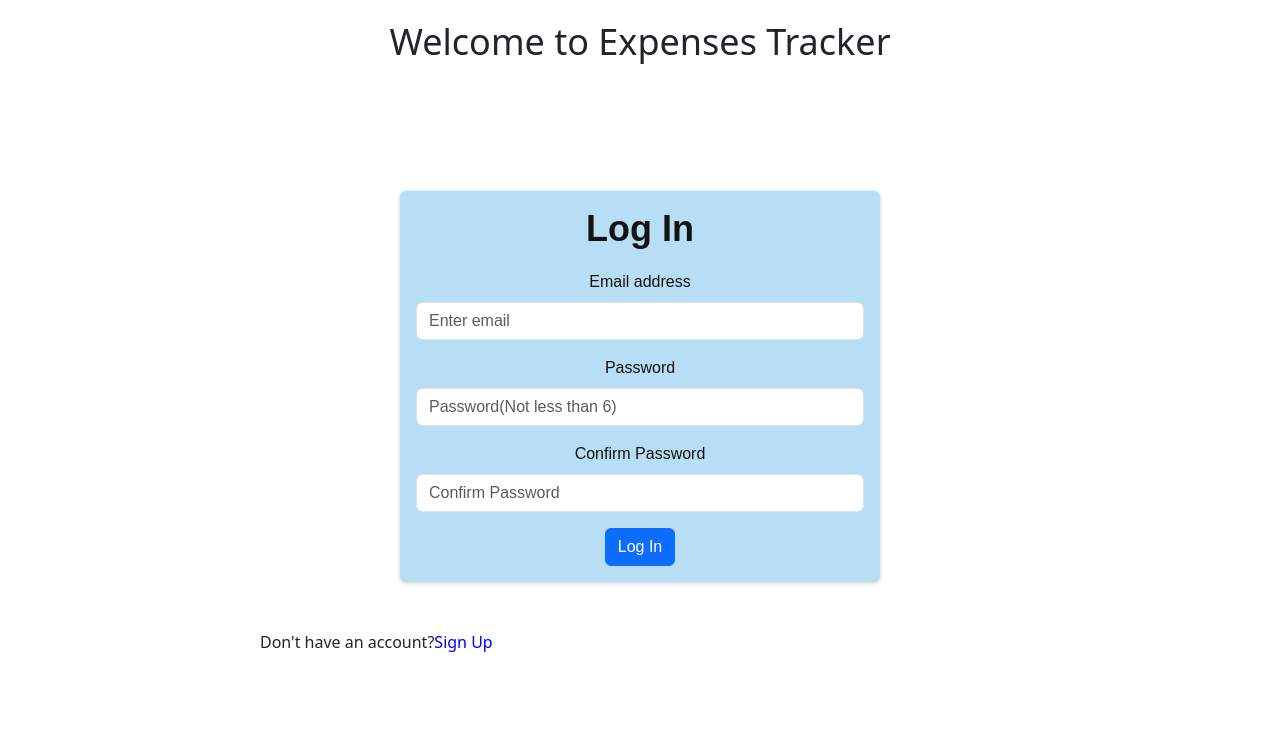
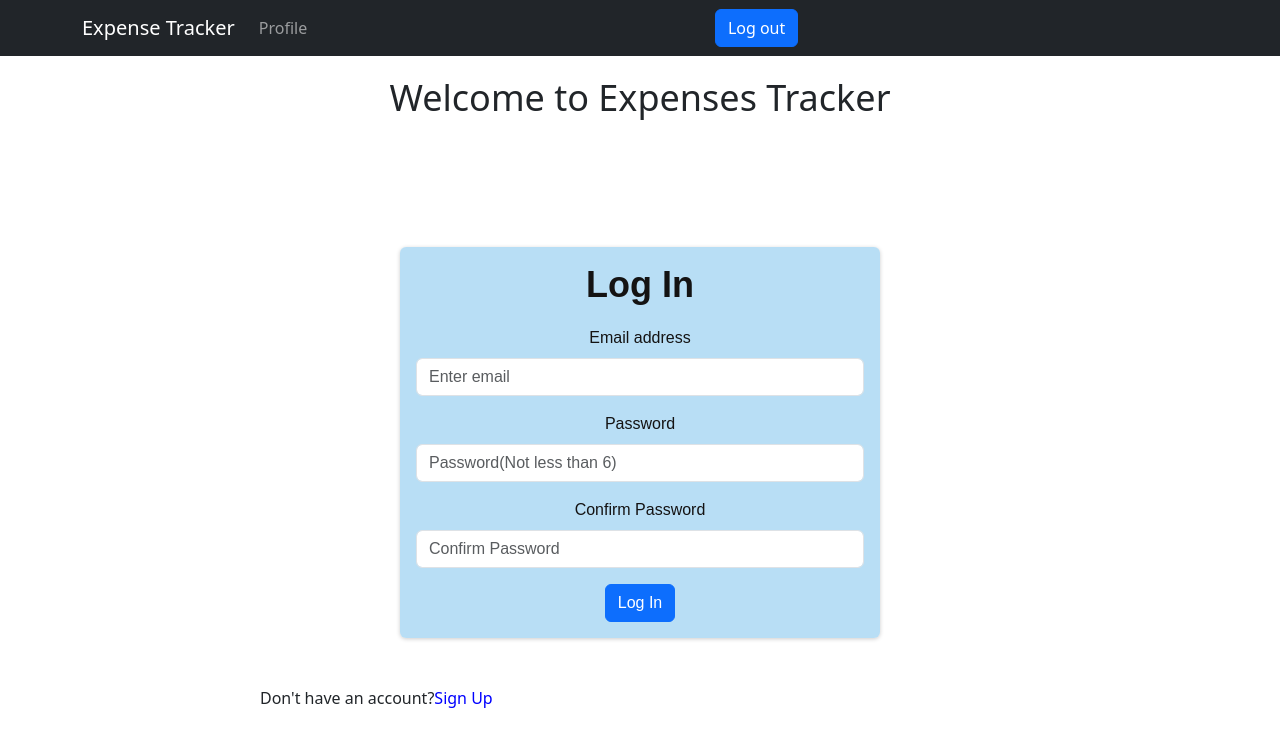
Before and after one commit to varshagm119/expense-tracker-app, a React (Create React App) app: page / in a window 1280 px wide. Shown: the top 746 px of the page. Built offline with nearby package versions, Linux system fonts and the light colour scheme.

Commit message:
update password

```diff
--- a/src/App.js
+++ b/src/App.js
@@ -3,13 +3,16 @@ import './App.css';
 import { Route, Routes, useNavigate } from "react-router-dom";
 import SignupLogin from './Components/SignupLogin/SignupLogin';
 import Profile from './Components/Profile/Profile';
+import Header from './Components/Header/Header';
 
 function App() {
   return (
     <div>
+      <Header />
       <Routes>
         <Route path='/' element={<SignupLogin />}/>
         <Route path='/profile' element={<Profile />} />
+        <Route path='/header' element={<Header />} />
       </Routes>
     </div>
   );
--- /dev/null
+++ b/src/Components/Header/Header.js
@@ -0,0 +1,33 @@
+import React from "react";
+import { Button, Container, Nav, Navbar } from "react-bootstrap";
+import { useNavigate, Link } from "react-router-dom";
+
+const Header = () => {
+  const navigate = useNavigate();
+  const logOutHandle = () => {
+    navigate("/");
+    localStorage.removeItem("user");
+  };
+  return (
+    <div>
+      <Navbar bg="dark" variant="dark" expand="sm">
+        <Container>
+          <Navbar.Brand>Expense Tracker</Navbar.Brand>
+          <Navbar.Toggle aria-controls="basic-navbar-nav" />
+          <Navbar.Collapse id="basic-navbar-nav">
+            <Nav className="me-auto">
+              <Link to="/profile" className="nav-link">
+                Profile
+              </Link>
+            </Nav>
+            <Nav className="me-auto">
+              <Button onClick={logOutHandle}>Log out</Button>
+            </Nav>
+          </Navbar.Collapse>
+        </Container>
+      </Navbar>
+    </div>
+  );
+};
+
+export default Header;
--- a/src/Components/SignupLogin/LoginForm.js
+++ b/src/Components/SignupLogin/LoginForm.js
@@ -1,8 +1,8 @@
-import React, {useRef} from 'react';
-import classes from './LoginForm.module.css';
-import { Form, Button } from 'react-bootstrap';
+import React, { useRef } from "react";
+import classes from "./LoginForm.module.css";
+import { Form, Button } from "react-bootstrap";
 
-const LoginForm = () => {
+const LoginForm = (props) => {
   const formRef = useRef();
   const emailInputRef = useRef();
   const passwordInputRef = useRef();
@@ -14,28 +14,30 @@ const LoginForm = () => {
     const enteredPassword = passwordInputRef.current.value;
     const enteredConfirmPassword = confirmPasswordInputRef.current.value;
 
-    if(enteredPassword !== enteredConfirmPassword){
-      alert('Entered Password is not same as the confirmed password');
-    };
+    if (enteredPassword !== enteredConfirmPassword) {
+      alert("Entered Password is not same as the confirmed password");
+    }
 
-    try{
-      const response = await fetch('https://identitytoolkit.googleapis.com/v1/accounts:signInWithPassword?key=AIzaSyDk7rzRZ8NqSoY0Doe49YZ8sDXPhnRK9Vs',
+    try {
+      const response = await fetch(
+        "https://identitytoolkit.googleapis.com/v1/accounts:signInWithPassword?key=AIzaSyDk7rzRZ8NqSoY0Doe49YZ8sDXPhnRK9Vs",
         {
-        method: 'POST',
+          method: "POST",
           body: JSON.stringify({
             email: enteredEmail,
             password: enteredPassword,
-          returnSecureToken: true
+            returnSecureToken: true,
           }),
           headers: {
-          "content-type": "application/json"
+            "content-type": "application/json",
+          },
         }
-      })
+      );
       const data = await response.json();
       //console.log(data)
-      localStorage.setItem('user',data.idToken);
-    }catch(error){
-      alert(error)
+      localStorage.setItem("user", data.idToken);
+    } catch (error) {
+      alert(error);
     }
     formRef.current.reset();
   };
@@ -56,7 +58,7 @@ const LoginForm = () => {
         <Form.Group className="mb-3" controlId="formBasicPassword">
           <Form.Label>Password</Form.Label>
           <Form.Control
-              type='password'
+            type="password"
             placeholder="Password(Not less than 6)"
             ref={passwordInputRef}
             required
@@ -65,7 +67,7 @@ const LoginForm = () => {
         <Form.Group className="mb-3" controlId="formBasicConfirmPassword">
           <Form.Label>Confirm Password</Form.Label>
           <Form.Control
-              type='password'
+            type="password"
             placeholder="Confirm Password"
             ref={confirmPasswordInputRef}
             required
@@ -76,7 +78,7 @@ const LoginForm = () => {
         </Button>
       </Form>
     </div>
-  )
-}
+  );
+};
 
-export default LoginForm
+export default LoginForm;
--- a/src/Components/SignupLogin/SignupForm.js
+++ b/src/Components/SignupLogin/SignupForm.js
@@ -64,6 +64,7 @@ const SignupForm = () => {
       }
     }catch(error){
       alert(error);
+      setIsLoading(false);
     }
     formRef.current.reset();
   };
```
Also changed, not shown: src/Components/Profile/ForgotPassForm.js (added, +49 -0 lines). Lines whose indentation alone changed are shown as unchanged.
